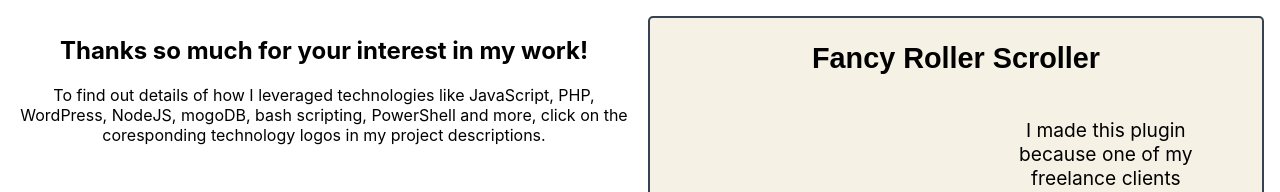
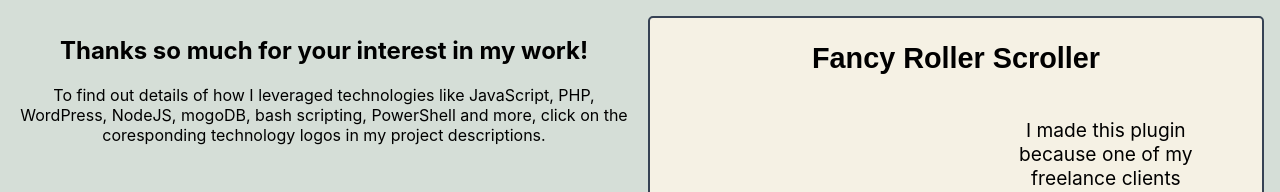
Before and after one commit to TomLandis/projects, a React (Create React App) app: page / in a window 1280 px wide. Shown: the top 192 px of the page. Built offline with nearby package versions, Linux system fonts and the light colour scheme.

Commit message:
added state for details section

```diff
--- a/src/App.css
+++ b/src/App.css
@@ -5,6 +5,7 @@
   padding: 1em;
   grid-gap: 1em;
   align-items:flex-start;
+  background-color: #d5ded7;
 }
 #details{
   position: sticky;
--- a/src/App.js
+++ b/src/App.js
@@ -1,13 +1,27 @@
 import logo from './logo.svg';
 import './App.css';
 import { InitalDetails } from './detailText';
-function App() {
-  let currentDeets = InitalDetails;
+import React from 'react';
+class App extends React.Component {
+  constructor(props) {
+    super(props);
+    this.state = {
+      title: "Thanks so much for your interest in my work!",
+      info: " To find out details of how I leveraged technologies like JavaScript, PHP, WordPress, NodeJS, mogoDB, bash scripting, PowerShell and more, click on the coresponding technology logos in my project descriptions."
+
+    };
+  }
+  updateDetails(name){
+
+
+    console.log(name)
+  }
+  render() {
     return (
       <div className="App">
         <div id="details">
-<InitalDetails />
-<p>To find out details of how I leveraged technologies like JavaScript, PHP, WordPress, NodeJS, mogoDB, bash scripting, PowerShell and more, click on the coresponding technology logos in my project descriptions.</p>
+  <InitalDetails title={this.state.title} info={this.state.info} />
+
         </div>
         <div id="projects">
         <div className="projectHolder">
@@ -17,7 +31,7 @@ function App() {
       <p>I made this plugin because one of my freelance clients requested a rolling list of products on their WordPress site. After completing the project, I contribued my plugin to the WordPress plugin repository. It passed a rigorus evaluation that all plugins submited to this opens source repository face. The plugin has been <strong>downloaded almost 700 times</strong> and is compatible with the current version of WordPress. </p>
     </div>
     <div className="badgeHolder">
-    <div className="badgeOfHonor js"><img alt="Unofficial JavaScript logo 2" src="https://upload.wikimedia.org/wikipedia/commons/thumb/9/99/Unofficial_JavaScript_logo_2.svg/512px-Unofficial_JavaScript_logo_2.svg.png" /></div>
+      <div className="badgeOfHonor js" id="js" onClick={(e)=>{this.updateDetails("js")}}><img alt="Unofficial JavaScript logo 2" src="https://upload.wikimedia.org/wikipedia/commons/thumb/9/99/Unofficial_JavaScript_logo_2.svg/512px-Unofficial_JavaScript_logo_2.svg.png" /></div>
       <div className="badgeOfHonor php"><img src="https://upload.wikimedia.org/wikipedia/commons/2/27/PHP-logo.svg" /></div>
       <div className="badgeOfHonor wp"><img src="https://upload.wikimedia.org/wikipedia/commons/2/20/WordPress_logo.svg" />
       </div>
@@ -73,4 +87,6 @@ function App() {
     );
   }
 
+}
+
 export default App;
--- a/src/detailText.js
+++ b/src/detailText.js
@@ -1,6 +1,9 @@
-export const InitalDetails = () => {
+export const InitalDetails = (props) => {
 
-    return (<h2>Thanks so much for your interest in my work! </h2>);
+    return (<div>
+        <h2> {props.title} </h2>
+        <p>{props.info}</p>
+        </div>);
 
 
 }
```
Lines whose indentation alone changed are shown as unchanged.
